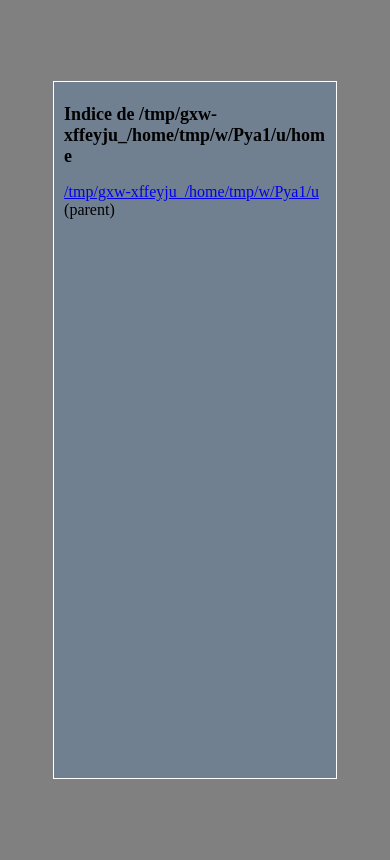
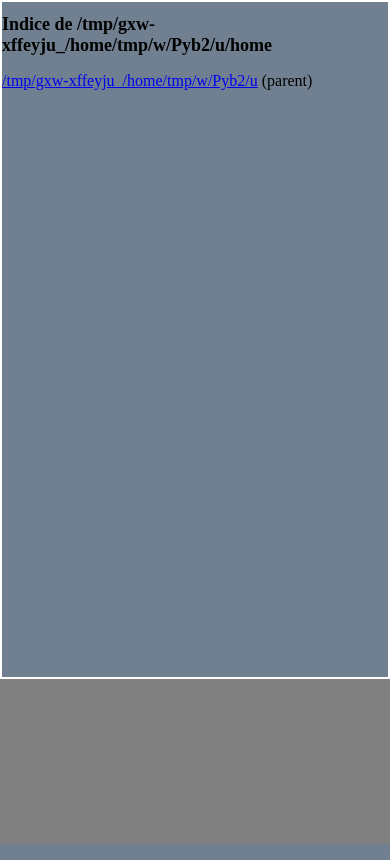
Before and after one commit to HermesPasser/cascade, a Flask app: page /picker in a window 390 px wide. Run offline with Flask 3, Linux system fonts and the light colour scheme.

Commit message:
Make the main content of the picker use all the space on mobile phones
Is not pretty and i'll need to think of a different layout to make
the mobile experience decent, but for now at least this patch make
the picker usable on such a small screen.

```diff
--- a/src/templates/picker.html
+++ b/src/templates/picker.html
@@ -54,13 +54,51 @@
 				white-space: nowrap;
 				color: cyan;
 			}
+
+			@media only screen and (max-width: 600px) {
+				:root,
+				body {
+					margin: 0px;
+					padding: 0px;
+					overflow: auto;
+				}
+
+				main {
+					margin: 0px;
+					padding: 0px;
+					width: 99%;
+					border: 2px solid white;
+				}
+
+				.item-list {
+					height: auto;
+				}
+
+				.item {
+					display: flex;
+
+					:nth-child(2) {
+						width: 8rem;
+						height: 2rem;
+					}
+				}
+
+				.item p {
+					margin: 0;
+					flex: 1 1 auto;
+					min-width: 0;
+					overflow: hidden;
+					white-space: normal;
+					word-break: break-word;
+				}
+			}
 		</style>
 	</head>
 
 	<body>
 		<main>
-			<h1>Indice de {{ current }}</h1>
-			<div>
+			<div class="header">
+				<h1>Indice de {{ current }}</h1>
 				<p><a href="/picker?path={{ prev }}">{{ prev }}</a> (parent)</p>
 			</div>
 			<div class="item-list">
```
